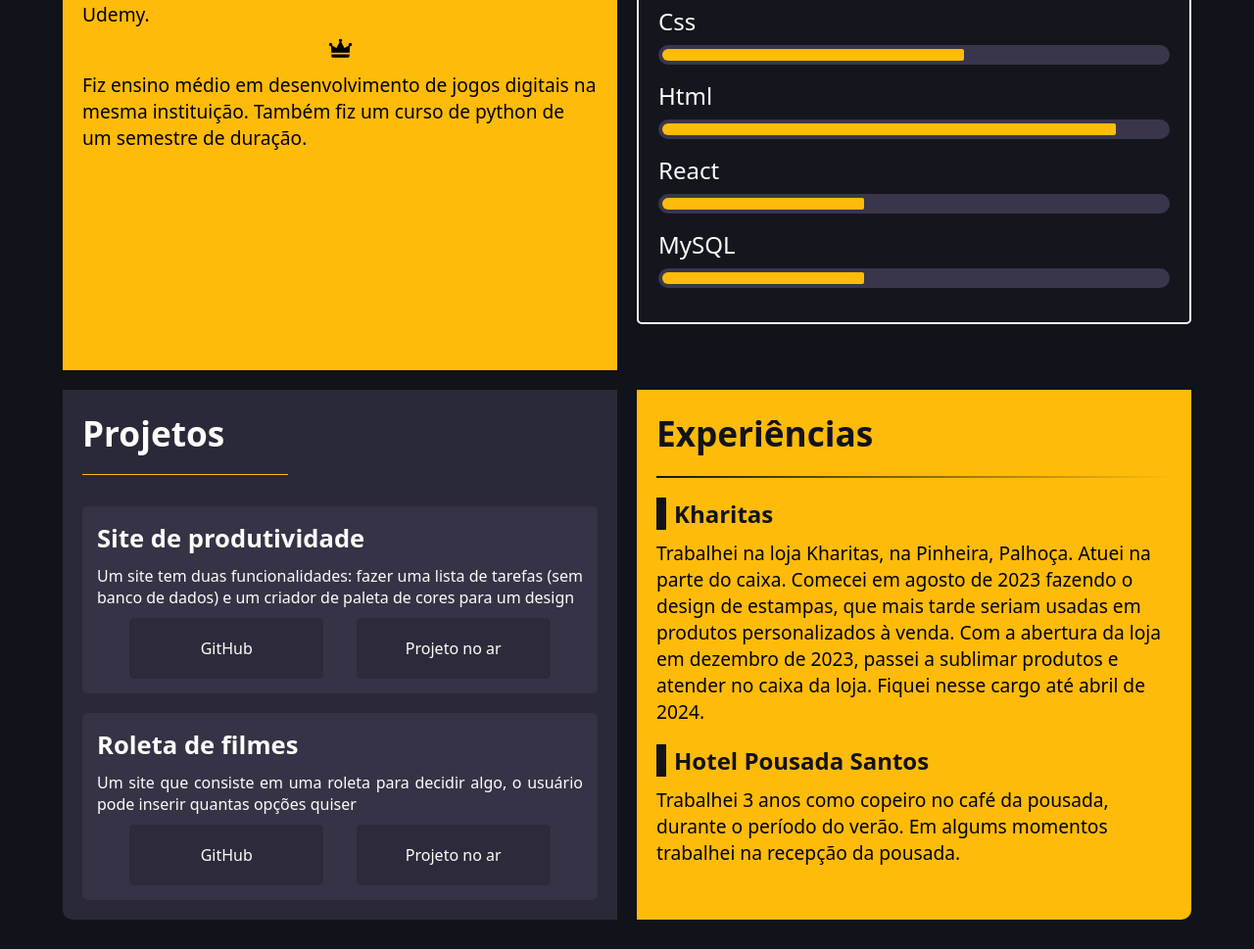
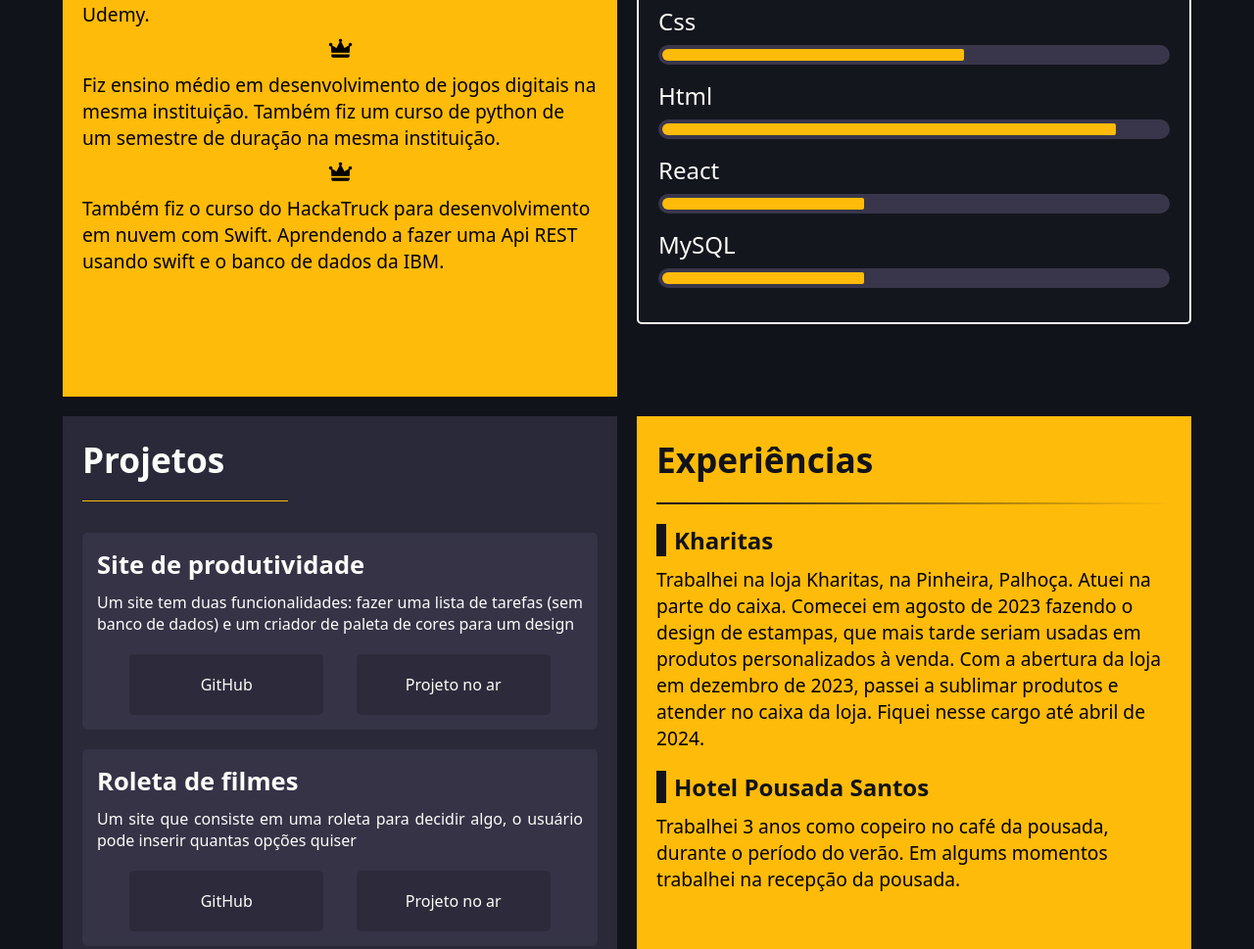
Before and after one commit to Gwin14/Eu__Fabio-Dos-Santos, a plain HTML site: page index.html in a window 1280 px wide. Shown: the part 1214-2183 px from the top of the page at 98% size. Drawn offline with Linux system fonts and the light colour scheme.

Commit message:
Alterações nos links

```diff
--- a/estilos/paginaPrincipal.css
+++ b/estilos/paginaPrincipal.css
@@ -292,6 +292,7 @@ body {
 
 .links {
   display: flex;
+  flex-direction: column;
   justify-content: center;
   justify-content: space-evenly;
   align-items: center;
@@ -299,13 +300,14 @@ body {
 
 .contLink {
   padding: 20px;
+  margin-top: 10px;
 
   border-radius: 5px;
 
   text-decoration: none;
   color: var(--corTitulo1);
 
-  width: 45%;
+  width: 80%;
 
   text-align: center;
 
--- a/estilos/paginaPrincipalComputador.css
+++ b/estilos/paginaPrincipalComputador.css
@@ -77,6 +77,10 @@
     grid-row: 2 / 3;
   }
 
+  .links {
+    flex-direction: row;
+  }
+
   .contLink {
     width: 40%;
   }
--- a/index.html
+++ b/index.html
@@ -90,7 +90,16 @@
 
         <p class="hojeTexto">
           Fiz ensino médio em desenvolvimento de jogos digitais na mesma
-          instituição. Também fiz um curso de python de um semestre de duração.
+          instituição. Também fiz um curso de python de um semestre de duração
+          na mesma instituição.
+        </p>
+
+        <img src="fotos/icons8-coroa-90.png" alt="Coroa" class="fotoCoroa" />
+
+        <p class="hojeTexto">
+          Também fiz o curso do HackaTruck para desenvolvimento em nuvem com
+          Swift. Aprendendo a fazer uma Api REST usando swift e o banco de dados
+          da IBM.
         </p>
       </section>
       <section id="skills">
```
